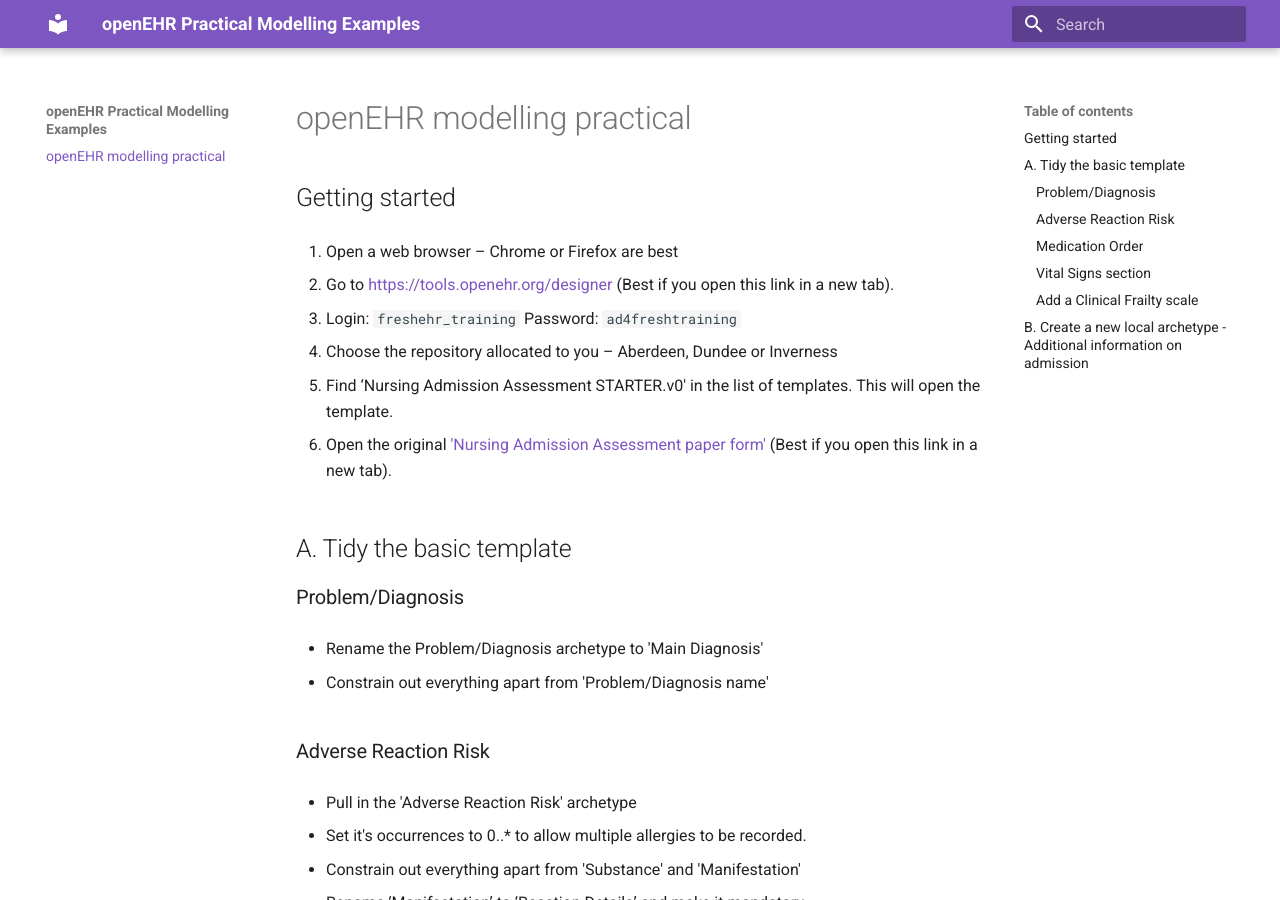
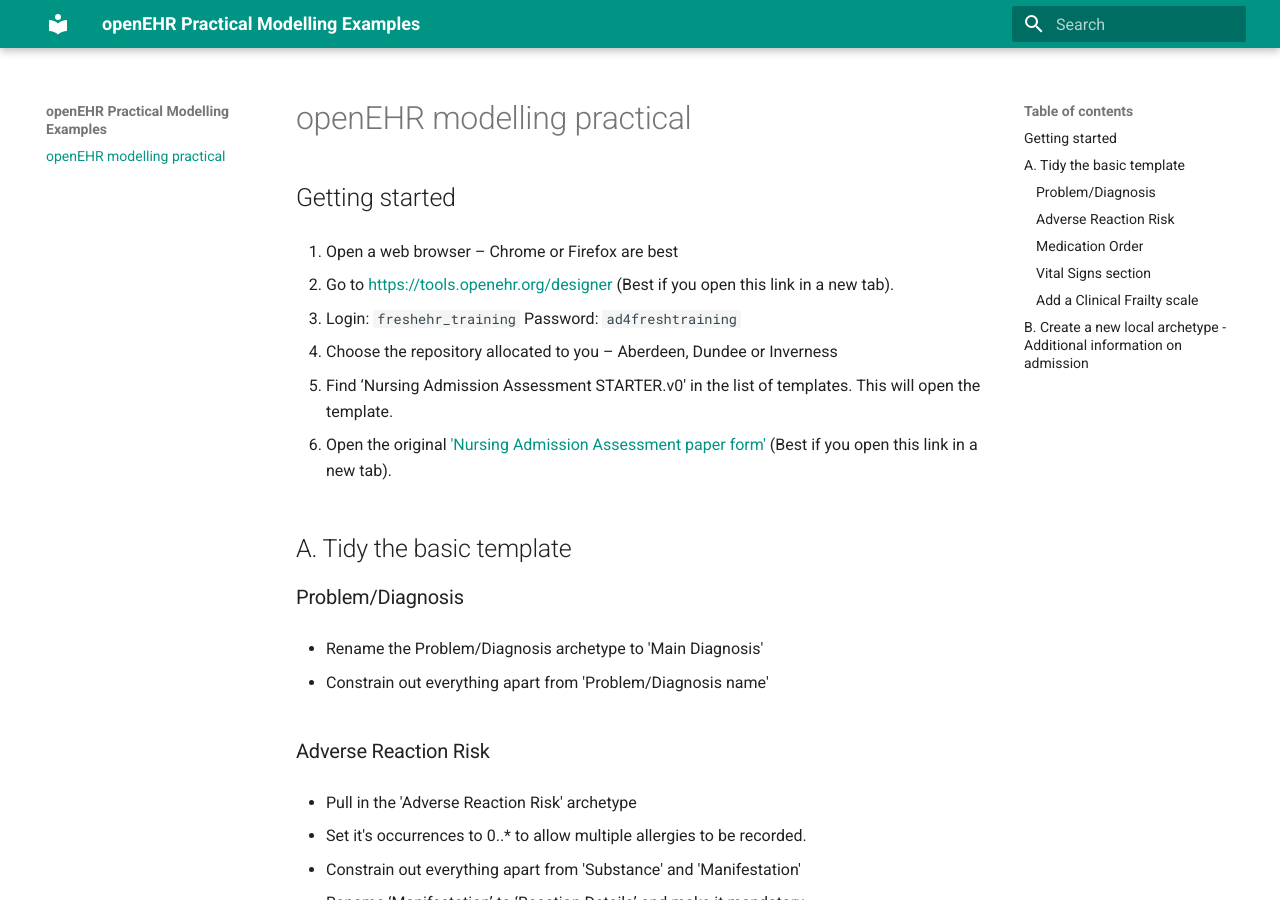
Before and after one commit to freshehr/training, an MkDocs documentation site: the page built from docs/README.md, in a window 1280 px wide and 900 px high. Built offline with MkDocs 1.6.1 and Material for MkDocs 9.7.7, drawn with Linux system fonts in a browser that asks for light colours.

Commit message:
Fixedcolor

```diff
--- a/mkdocs.yml
+++ b/mkdocs.yml
@@ -2,4 +2,4 @@
 theme:
     name: material
     palette:
-        primary: deep purple
+        primary: teal
```
